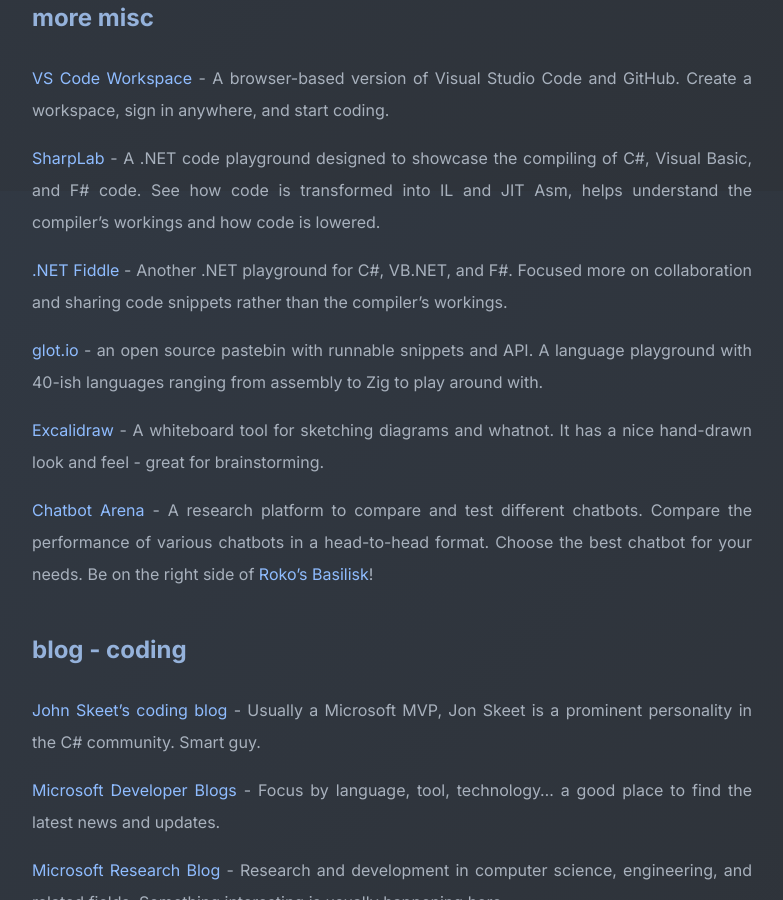
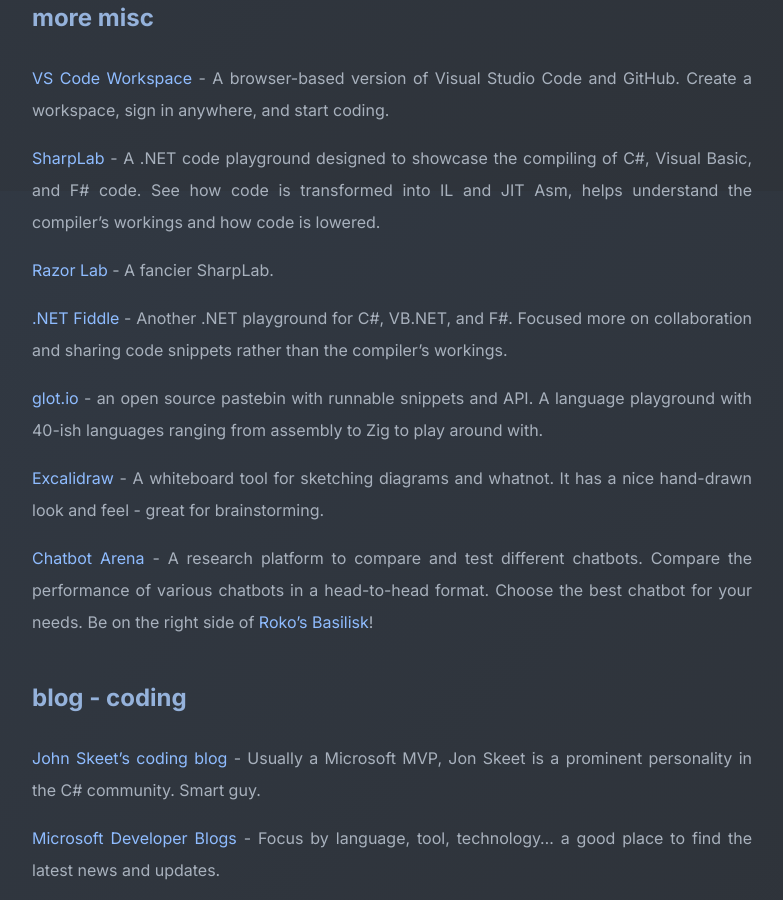
Before and after one commit to shaneskiles/shaneskiles.github.io, a Jekyll site: the page built from links.md, in a window 1280 px wide and 900 px high, scrolled down 1609 px. Shown: the whole window, without its empty margins (248-1031 px from the left). Built offline with Jekyll 4.4.1, drawn with Linux system fonts in a browser that asks for light colours.

Commit message:
links update

```diff
--- a/links.md
+++ b/links.md
@@ -63,6 +63,8 @@
 See how code is transformed into IL and JIT Asm, helps understand the
 compiler's workings and how code is lowered.
 
+<a href="https://lab.razor.fyi/#csharp">Razor Lab</a> - A fancier SharpLab.
+
 <a href="https://dotnetfiddle.net/">.NET Fiddle</a> - Another .NET playground
 for C#, VB.NET, and F#. Focused more on collaboration and sharing code snippets
 rather than the compiler's workings.
```
